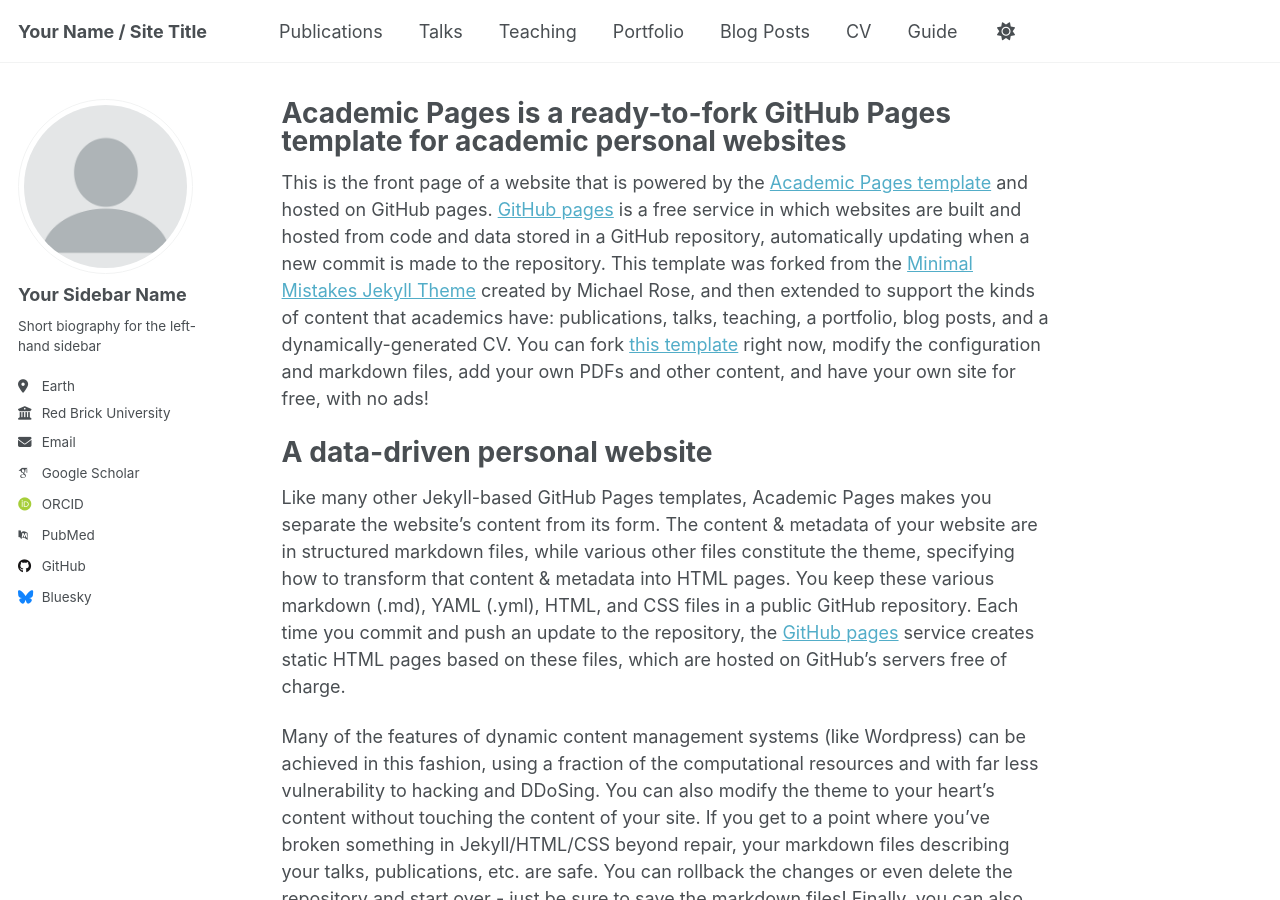
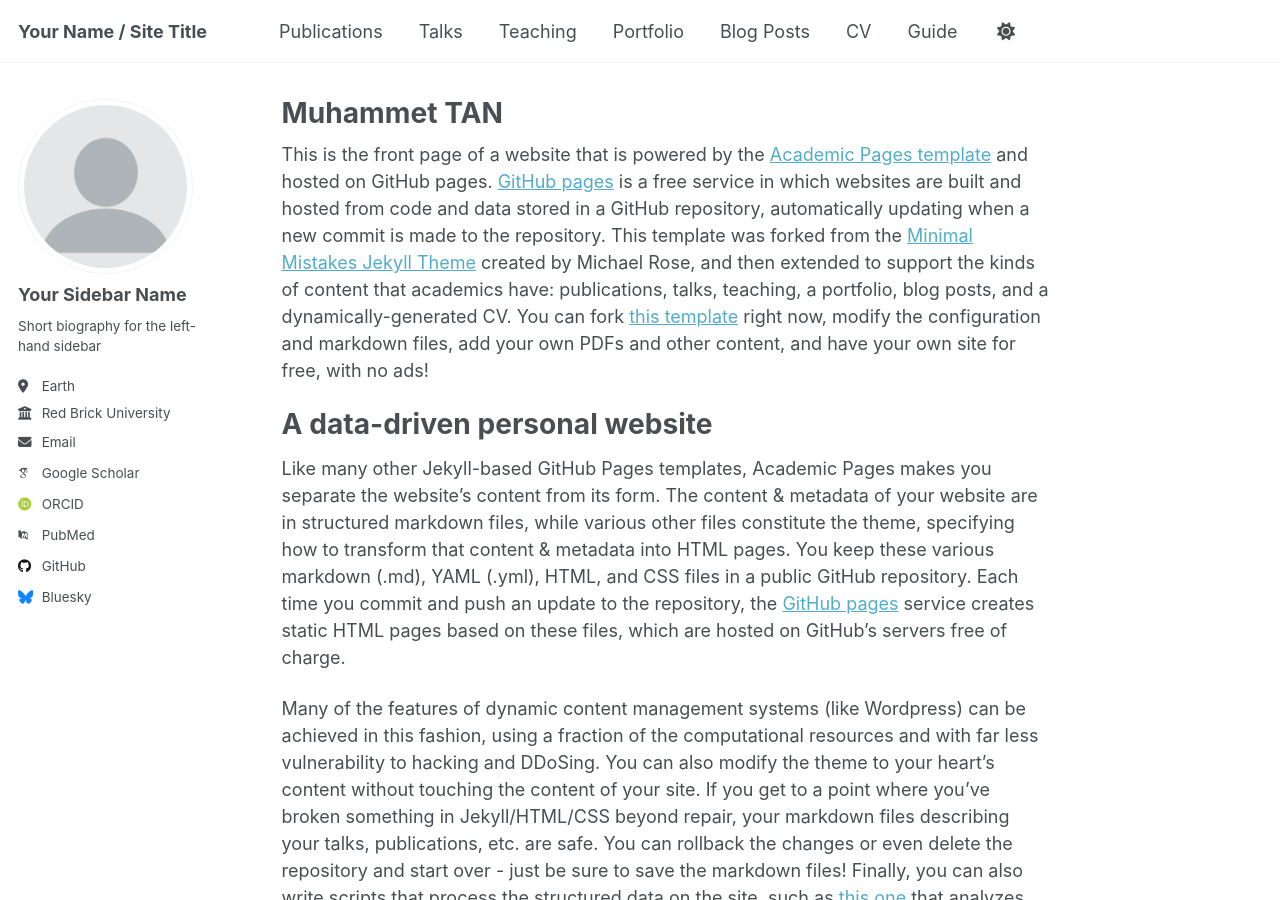
Before and after one commit to muhammettan28/muhammettan28.github.io, a Jekyll site: the page built from _pages/about.md, in a window 1280 px wide and 900 px high. Built offline with Jekyll 4.4.1, drawn with Linux system fonts in a browser that asks for light colours; some web fonts are replaced.

Commit message:
Update about.md

```diff
--- a/_pages/about.md
+++ b/_pages/about.md
@@ -1,6 +1,6 @@
 ---
 permalink: /
-title: "Academic Pages is a ready-to-fork GitHub Pages template for academic personal websites"
+title: "Muhammet TAN"
 author_profile: true
 redirect_from:
   - /about/
```
